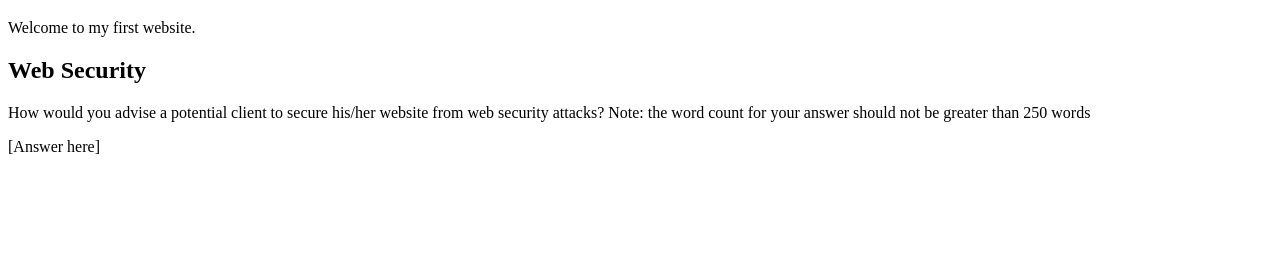
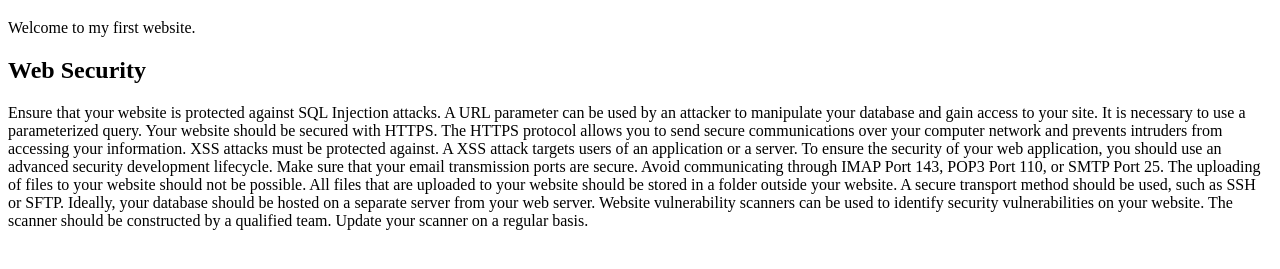
Before and after one commit to Noroff-FEU-Assignments/cross-course-project-lordaake, a plain HTML site: page index.html in a window 1280 px wide. Shown: the part 61-330 px from the top of the page. Drawn offline with Linux system fonts and the light colour scheme.

Commit message:
Edit answer

```diff
--- a/index.html
+++ b/index.html
@@ -9,9 +9,26 @@
     <h1>Hello world!</h1>
     <p>Welcome to my first website.</p>
     <h2>Web Security</h2>
-    <p id="web-security-question">How would you advise a potential client to secure his/her website from web security
-        attacks? Note: the word count for your answer should not be greater than 250 words</p>
-    <p id="web-security-answer">[Answer here]</p>
+    <p id="web-security-question">Ensure that your website is protected against SQL Injection attacks. A URL parameter
+        can be used by an attacker to manipulate your database and gain access to your site. It is necessary to use a
+        parameterized query.
+
+        Your website should be secured with HTTPS. The HTTPS protocol allows you to send secure communications over your
+        computer network and prevents intruders from accessing your information.
+
+        XSS attacks must be protected against. A XSS attack targets users of an application or a server.
+        To ensure the security of your web application, you should use an advanced security development lifecycle.
+
+        Make sure that your email transmission ports are secure. Avoid communicating through IMAP Port 143, POP3 Port
+        110, or SMTP Port 25.
+
+        The uploading of files to your website should not be possible. All files that are uploaded to your website
+        should be stored in a folder outside your website. A secure transport method should be used, such as SSH or
+        SFTP. Ideally, your database should be hosted on a separate server from your web server.
+
+        Website vulnerability scanners can be used to identify security vulnerabilities on your website. The scanner
+        should be constructed by a qualified team. Update your scanner on a regular basis.</p>
+    <p id="web-security-answer"></p>
 </body>
 
 </html>
```
